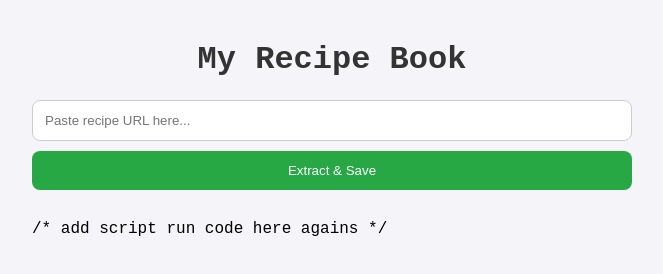
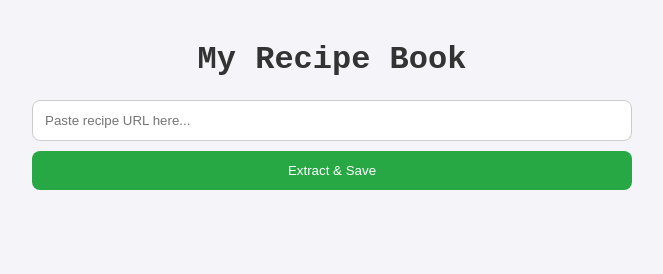
Before and after one commit to AndrewGross1992/Recipe-Book, a plain HTML site: page index.html in a window 1280 px wide. Shown: the whole page, without its empty margins (308-971 px from the left). Drawn offline with Linux system fonts and the light colour scheme.

Commit message:
Update index.html

```diff
--- a/index.html
+++ b/index.html
@@ -67,6 +67,6 @@
         <!-- Recipes will appear here as notecards -->
     </div>
 
-     /* add script run code here agains */
+    <script src="app.js"></script>
 </body>
 </html>
```
